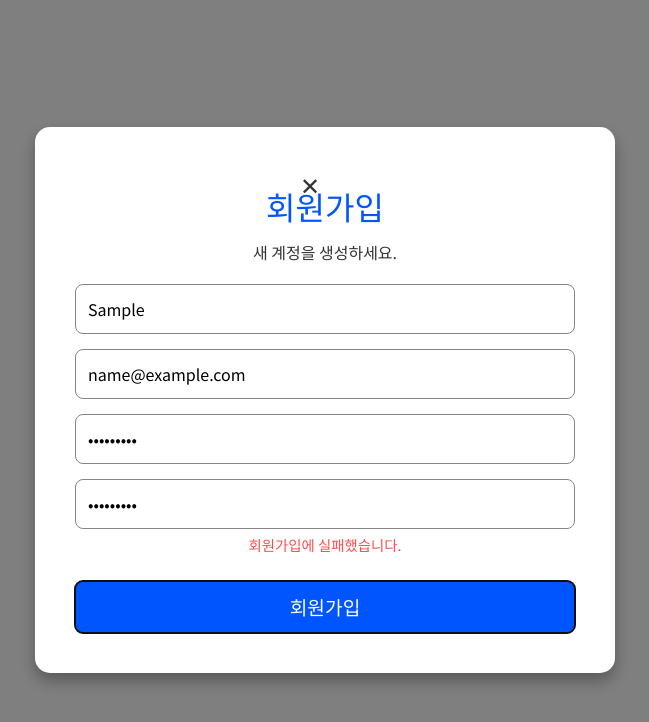
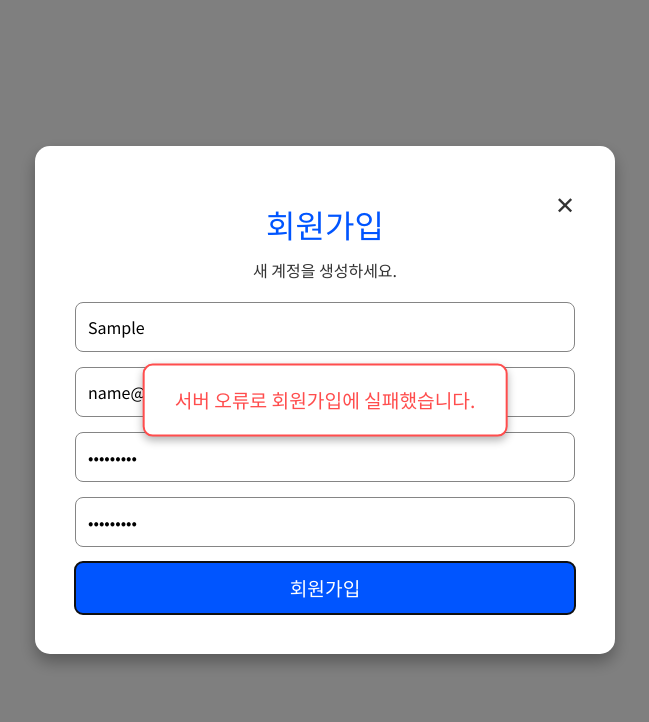
Before and after one commit to ChoiTheCreator/wallet-guardians-web, a React (Vite) app: page /signup in a window 1280 px wide. Both pictures are taken after typing "Sample", "name@example.com", "Sample123", "Sample123" into the empty fields and a click on the button "회원가입". Shown: the top 722 px of the page, without its empty margins (315-964 px from the left). Built offline with nearby package versions, Linux system fonts and the light colour scheme; no server answers.

Commit message:
<feat> 회원가입시 실패 및 성공에 따른 에러메시지, 성공메시지 출력

```diff
--- a/src/pages/SignupPage.jsx
+++ b/src/pages/SignupPage.jsx
@@ -4,40 +4,49 @@ import { signup } from '../api/authApi.jsx';
 import '../style/SignupPage.scss';
 
 const SignupPage = ({ closeSignupModal }) => {
-  const [userName, setUserName] = useState('');
+  const [username, setUsername] = useState('');
   const [email, setEmail] = useState('');
   const [password, setPassword] = useState('');
   const [confirmPassword, setConfirmPassword] = useState('');
-  const [errorMessage, setErrorMessage] = useState('');
-  const [successMessage, setSuccessMessage] = useState('');
 
+  //성공 혹은 실패시 보여지는 모달 메시지 (객체로 초기화, 속성은 type, message)
+  const [modalMessage, setModalMessage] = useState({ type: '', message: '' });
   const handleSubmit = async (e) => {
     e.preventDefault();
 
     if (password !== confirmPassword) {
-      setErrorMessage('비밀번호가 일치하지 않습니다.');
+      setModalMessage({
+        type: 'error',
+        message: '비밀번호가 일치하지 않습니다.',
+      });
       return;
     }
 
     if (password.length < 8) {
-      setErrorMessage('비밀번호는 8자 이상이어야 합니다.');
+      setModalMessage({
+        type: 'error',
+        message: '비밀번호는 8자 이상이어야합니다.',
+      });
       return;
     }
 
-    setErrorMessage('');
+    try {
+      //매개변수
+      const data = await signup(username, email, password); // 상대 경로를 사용해 API 호출
+      console.log('회원가입 성공:', data);
+      //성공시에는 모달메시지를 성공했다고 표시한다. type -> success, message -> 성공 ㅋ
+      setModalMessage({ type: 'success', message: '회원가입에 성공했습니다!' });
 
-    try {
-      const data = await signup(userName, email, password); // 상대 경로를 사용해 API 호출
-      console.log('회원가입 성공:', data);
-      setSuccessMessage('회원가입이 완료되었습니다!');
-
-      setUserName('');
+      setUsername('');
       setEmail('');
       setPassword('');
       setConfirmPassword('');
     } catch (error) {
-      console.error(error);
-      setErrorMessage('회원가입에 실패했습니다.');
+      setModalMessage({
+        type: 'error',
+        message: '서버 오류로 회원가입에 실패했습니다.',
+      });
+      console.log(error);
     }
   };
 
@@ -54,8 +63,8 @@ const SignupPage = ({ closeSignupModal }) => {
             type="text"
             placeholder="이름"
             className="input-field"
-            value={userName}
-            onChange={(e) => setUserName(e.target.value)}
+            value={username}
+            onChange={(e) => setUsername(e.target.value)}
             required
           />
           <input
@@ -82,15 +91,18 @@ const SignupPage = ({ closeSignupModal }) => {
             onChange={(e) => setConfirmPassword(e.target.value)}
             required
           />
-          {errorMessage && <p className="error-message">{errorMessage}</p>}
-          {successMessage && (
-            <p className="success-message">{successMessage}</p>
-          )}
           <button type="submit" className="signup-button">
             회원가입
           </button>
+          {/* 모달 메시지 내의 메세지가 존재한다면 type으로 클래스 탈부착하여 메세지를 보여준다.*/}
+          {modalMessage.message && (
+            <div className={`modal-message ${modalMessage.type}`}>
+              {modalMessage.message}
+            </div>
+          )}
         </form>
       </div>
+      {}
     </div>
   );
 };
--- a/src/style/SignupPage.scss
+++ b/src/style/SignupPage.scss
@@ -1,3 +1,4 @@
+// SCSS 스타일링
 @use 'sass:color';
 @import url('https://fonts.googleapis.com/css2?family=Noto+Sans+KR:wght@300;400;700&display=swap');
 
@@ -6,6 +7,7 @@ $secondary-color: #333; // 텍스트 색상
 $overlay-color: rgba(0, 0, 0, 0.5); // 배경 오버레이 색상
 $modal-background: #ffffff; // 모달 배경 색상
 $error-color: #ff4d4d; // 에러 메시지 색상
+$success-color: #4caf50; // 성공 메시지 색상
 $font-family: 'Noto Sans KR', sans-serif;
 
 .signup-page-overlay {
@@ -83,7 +85,7 @@ $font-family: 'Noto Sans KR', sans-serif;
   .close-button {
     position: absolute;
     top: 15px;
-    right: 15px;
+    left: 240px;
     background: none;
     border: none;
     color: $secondary-color;
@@ -92,12 +94,46 @@ $font-family: 'Noto Sans KR', sans-serif;
 
     &:hover {
       color: $primary-color;
+      background: none; // 이상한 배경 제거
+      outline: none; // 포커스 스타일 제거
     }
   }
 
   .error-message {
     color: $error-color;
-    font-size: 0.9rem;
-    margin: -10px 0 10px;
+    font-size: 0.95rem;
+    font-weight: bold;
+    margin: -5px 0 15px;
+    padding: 8px 12px;
+    border: 1px solid $error-color;
+    border-radius: 5px;
+    background-color: color.scale($error-color, $lightness: 90%);
+    text-align: left;
   }
 }
+
+.modal-message {
+  position: fixed;
+  top: 50%;
+  left: 50%;
+  transform: translate(-50%, -50%);
+  background: $modal-background;
+  padding: 20px 30px;
+  border-radius: 10px;
+  box-shadow: 0 4px 8px rgba(0, 0, 0, 0.3);
+  font-size: 1.2rem;
+  font-family: $font-family;
+  text-align: center;
+  z-index: 1500;
+  animation: fade-in-out 2s ease-in-out forwards;
+
+  &.success {
+    color: $success-color;
+    border: 2px solid $success-color;
+  }
+
+  &.error {
+    color: $error-color;
+    border: 2px solid $error-color;
+  }
+}
```
